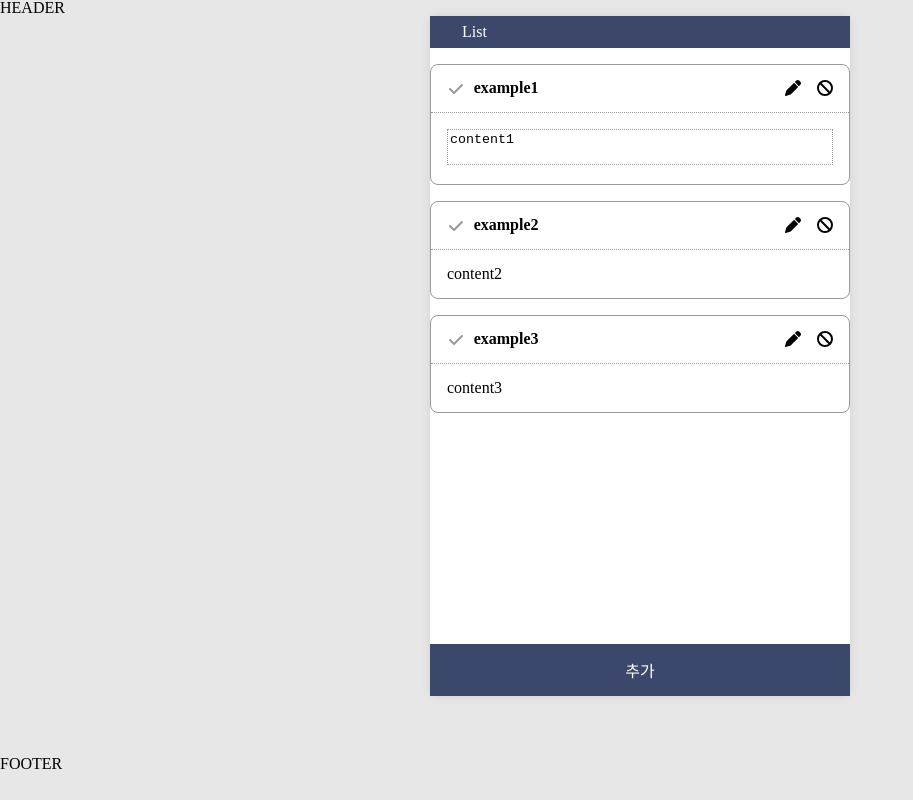
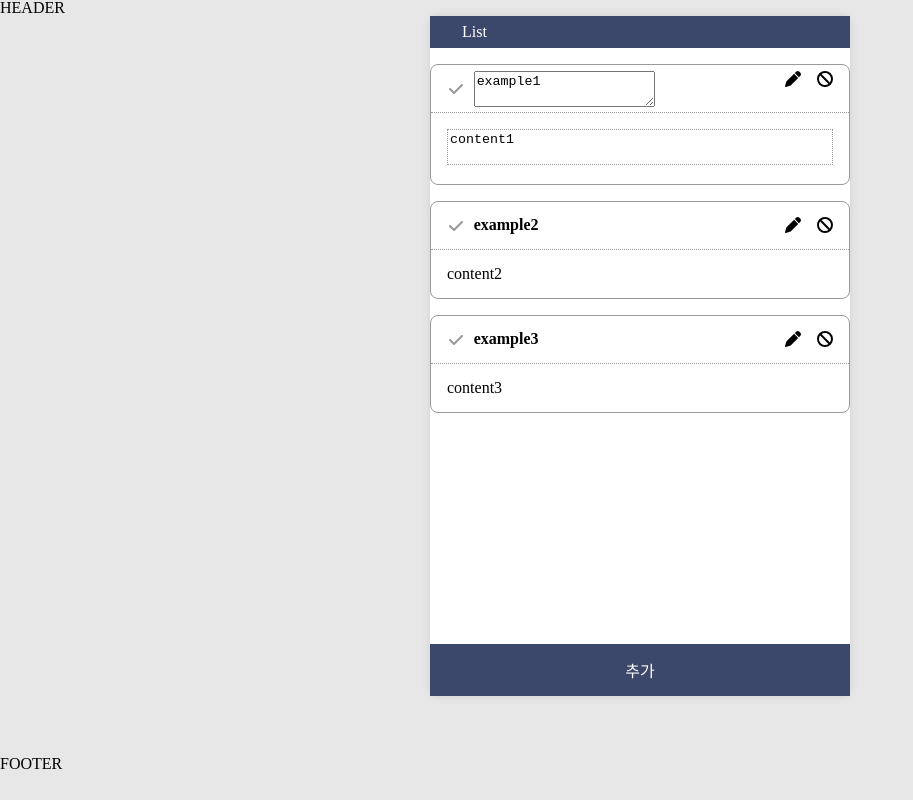
Before and after one commit to naturej/react-hooktodo, a React (Create React App) app: page /todo/1 in a window 1280 px wide. Both pictures are taken after a click on the icon 793 px from the left and 88 px from the top of the page. Shown: the whole page, without its empty margins (0-913 px from the left). Built offline with nearby package versions, Linux system fonts and the light colour scheme; the HTML template or start-up script is replaced by a standard one.

Commit message:
feat: edit mode일 때 title 수정 기능 추가

```diff
--- a/src/pages/todo/components/List/one-todo.js
+++ b/src/pages/todo/components/List/one-todo.js
@@ -10,10 +10,11 @@ const OneTodo = ({ todo, updateTodo, deleteTodo }) => {
   const [isEditMode, setIsEditMode] = useState(false);
 
   const [editContent, onChangeEditContent] = useInput(content);
+  const [editTitle, onChangeEditTitle] = useInput(title);
 
   const handleTodoEdit = () => {
     if (!isEditMode) return setIsEditMode(true);
-    updateTodo(id, editContent);
+    updateTodo(id, editTitle, editContent);
     setIsEditMode(false);
   };
 
@@ -21,7 +22,6 @@ const OneTodo = ({ todo, updateTodo, deleteTodo }) => {
     deleteTodo(id);
   };
 
-  //TODO: title 바꾸기
   //TODO: Wrapper 대신 Form으로 바꾸기
   //TODO: 체크 수정 구현하기
   return (
@@ -31,7 +31,11 @@ const OneTodo = ({ todo, updateTodo, deleteTodo }) => {
           <FontAwesomeIcon icon={faCheck} />
         </S.StateBox>
         <S.Title state={state}>
-          {title}
+          {isEditMode ? (
+            <textarea value={editTitle} onChange={onChangeEditTitle}></textarea>
+          ) : (
+            title
+          )}
           <div>
             <FontAwesomeIcon icon={faPen} onClick={handleTodoEdit} />
             <FontAwesomeIcon icon={faBan} onClick={handleTodoDelete} />
--- a/src/pages/todo/components/List/todo-list.js
+++ b/src/pages/todo/components/List/todo-list.js
@@ -2,9 +2,10 @@ import OneTodo from "./one-todo";
 
 const TodoList = ({ todoList, setTodoList }) => {
   // 수정
-  const updateTodo = (id, content) => {
+  const updateTodo = (id, title, content) => {
     const _todoList = [...todoList];
     const todo = _todoList.find((todo) => todo.id === id);
+    todo.title = title;
     todo.content = content;
     setTodoList(_todoList);
   };
```
